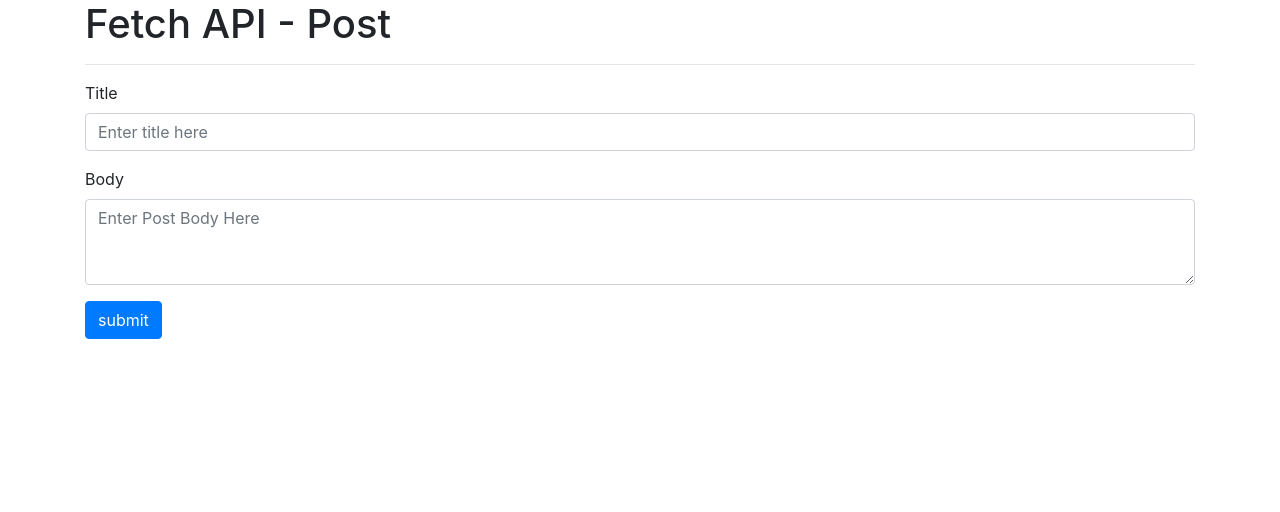
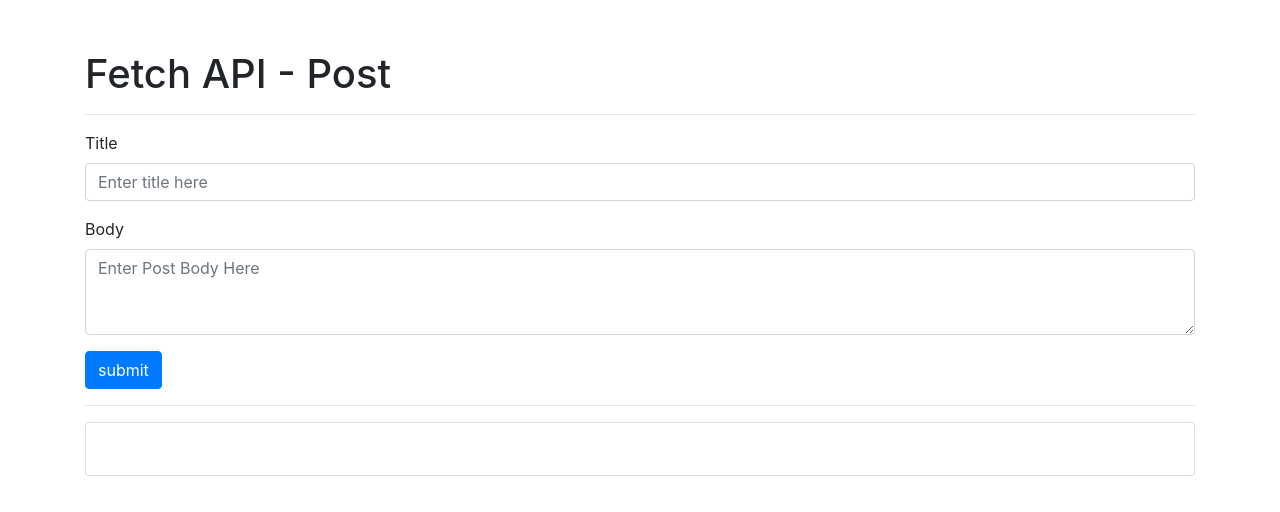
Before and after one commit to PJMantoss/fetch-API, a plain HTML site: page index.html in a window 1280 px wide. Drawn offline with nearby package versions, Linux system fonts and the light colour scheme.

Commit message:
update style

```diff
--- a/index.html
+++ b/index.html
@@ -34,8 +34,18 @@
                     placeholder="Enter Post Body Here"></textarea>
             </div>
 
-            <input type="submit" value="submit" class="btn btn-primary">
+            <input
+                type="submit"
+                value="submit"
+                class="btn btn-primary"
+            >
         </form>
+        <hr>
+        <div class="card">
+            <div class="card-body"></div>
+            <h5 class="card-title"></h5>
+            <p class="card-text"></p>
+        </div>
     </main>
 
     <script src="script.js"></script>
--- a/style.css
+++ b/style.css
@@ -0,0 +1,3 @@
+body {
+    margin-top: 50px;
+}
```
